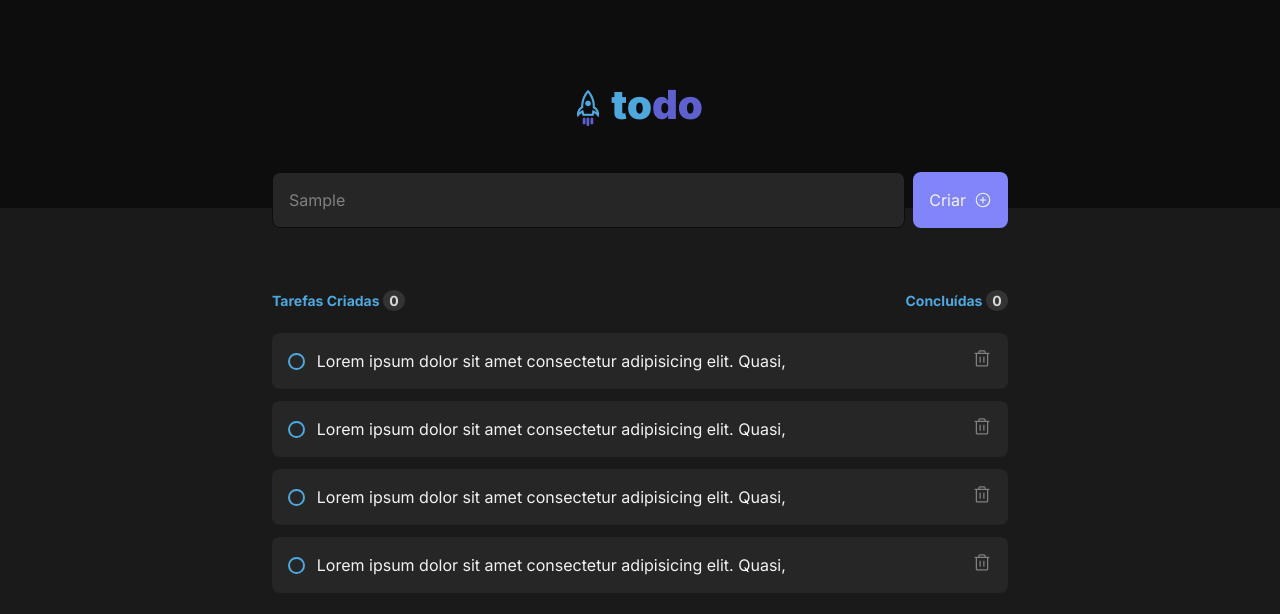
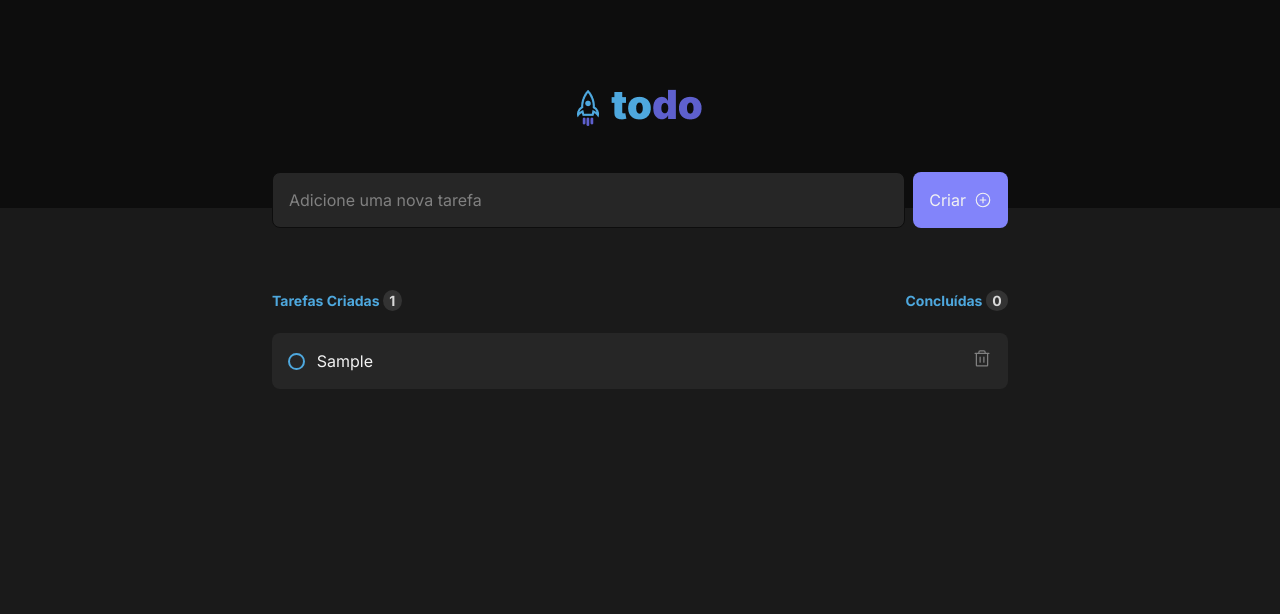
Before and after one commit to Schambin/todo-list-react, a React (Vite) app: page / in a window 1280 px wide. Both pictures are taken after typing "Sample" into the empty fields and a click on the button "Criar". Shown: the top 614 px of the page. Built offline with nearby package versions, Linux system fonts and the light colour scheme.

Commit message:
add tasks works now

```diff
--- a/src/App.tsx
+++ b/src/App.tsx
@@ -1,25 +1,33 @@
+import { useState } from 'react'
 import { Header } from './components/header/header'
-import { AddTask, createTask } from './components/input/input'
+import { AddTask } from './components/input/input'
 import { TasksList } from './components/list/list'
+
 import './main.css'
 
+
 export function App() {
+  const [tasks, setTasks] = useState([]);
+
+  const addTask = (newTask) => {
+    setTasks([...tasks, newTask]);
+  };
+
   return (
     <>
       <Header />
 
-
       <div className='content'>
 
-        <AddTask />
+        <AddTask addTask={addTask}/>
 
         <div className='tasks'>
-          <p>Tarefas Criadas <span>{0}</span></p>
+          <p>Tarefas Criadas <span>{tasks.length}</span></p>
           <p>Concluídas <span>{0}</span></p>
         </div>
 
         <div>
-          <TasksList />
+          <TasksList tasks={tasks}/>
         </div>
       </div>
 
--- a/src/components/input/input.tsx
+++ b/src/components/input/input.tsx
@@ -1,32 +1,31 @@
 import { useState } from 'react';
-import './input.css'
 import { PlusCircle } from '@phosphor-icons/react'
 
-interface AddTaskProps {
-    addTask: (task: string) => void;
-}
+import './input.css'
 
-export function AddTask({ addTask } : AddTaskProps) {
-    const [task, setTask] = useState([
-        1,
-        2,
-    ]);
+
+export function AddTask({ addTask }) {
+    const [taskInput, setTaskInput] = useState('');
 
     const handleSubmit = (e: React.FormEvent) => {
         e.preventDefault();
-        setTask([...task, 3])
+        if (taskInput.trim() === '') return;  // Verifica se o input não está vazio
+        addTask(taskInput);
+        setTaskInput('');
     };
 
-    return(
+    return (
         <form className='container' onSubmit={handleSubmit}>
             <input
                 className='addTaskInput'
                 type="text"
                 placeholder='Adicione uma nova tarefa'
-                onChange={(e) => setTask(e.target.value)}
+                value={taskInput}
+                onChange={(e) => setTaskInput(e.target.value)}
             />
-            <button type='submit' className='createButton'>Criar<PlusCircle size={18}/>
+            <button type='submit' className='createButton'>
+                Criar<PlusCircle size={18} />
             </button>
         </form>
-    )
+    );
 }
--- a/src/components/list/list.tsx
+++ b/src/components/list/list.tsx
@@ -1,32 +1,21 @@
+import { TaskItem } from '../taskItem/taskItem';
+import { ClipboardText } from '@phosphor-icons/react';
+
 import './list.css'
-import { useState } from 'react';
-// import { AddTask } from '../input/input'
-import { TaskItem } from '../taskItem/taskItem';
 
-interface Task {
-    id: number;
-    text: string;
-    completed: boolean;
-}
 
-export function TasksList() {
-    const [tasks, setTasks] = useState<Task[]>([]);
-
-    return(
+export function TasksList({ tasks }) {
+    return (
         <div className='tasksContainer'>
-            {/* {tasks.length === 0 ? (
+            {tasks.length === 0 ? (
                 <div className='withoutTasksContainer'>
-                    <ClipboardText size={56}/>
+                    <ClipboardText size={56} />
                     <p className='noTasksDec'>Você ainda não tem tarefas cadastradas</p>
                     <p>Crie tarefas e organize seus itens a fazer</p>
                 </div>
-            ) : ( */}
-                <TaskItem />
-                <TaskItem />
-                <TaskItem />
-                <TaskItem />
-            {/* )} */}
-
+            ) : (
+                tasks.map((task, index) => <TaskItem key={index} task={task} />)
+            )}
         </div>
-    )
+    );
 }
--- a/src/components/taskItem/taskItem.tsx
+++ b/src/components/taskItem/taskItem.tsx
@@ -1,12 +1,14 @@
-import { Trash } from '@phosphor-icons/react'
-import './taskItem.css'
+import { Trash } from '@phosphor-icons/react';
 
-export function TaskItem() {
+import './taskItem.css';
+
+
+export function TaskItem({ task }) {
     return (
         <div className="taskItem">
-            <input type="checkbox"/>
-            <p>Lorem ipsum dolor sit amet consectetur adipisicing elit. Quasi, </p>
-            <button className="deleteButton"><Trash size={20}/></button>
+            <input type="checkbox" />
+            <p>{task}</p>
+            <button className="deleteButton"><Trash size={20} /></button>
         </div>
-    )
+    );
 }
```
